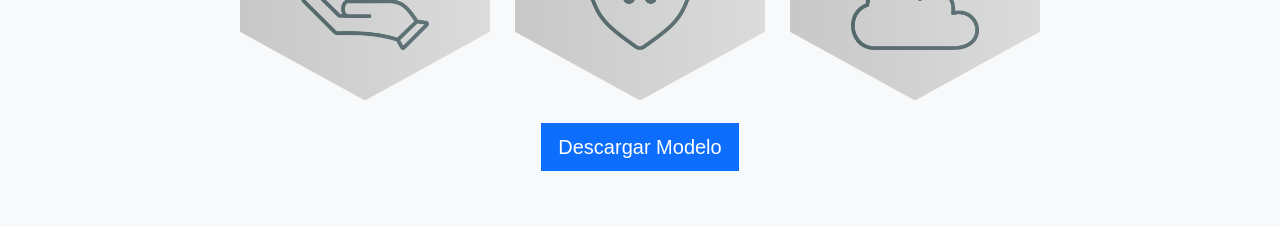
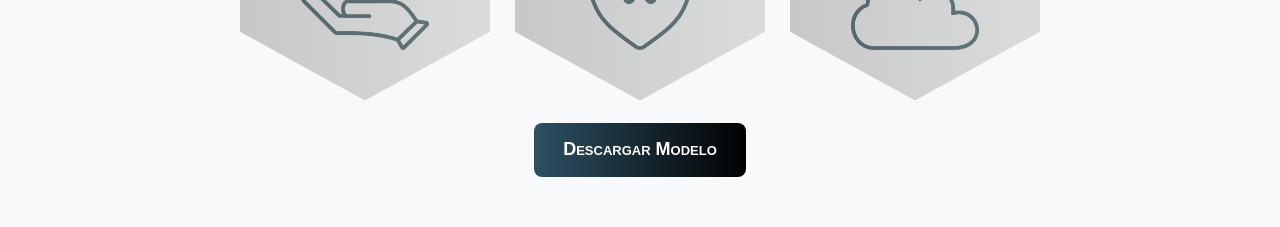
Before and after one commit to hernanr9317/sampleFrontendNextJs, a Next.js app: page / in a window 1280 px wide. Shown: the part 1560-1787 px from the top of the page. Built offline with nearby package versions, Linux system fonts and the light colour scheme; no server answers.

Commit message:
update style model button

```diff
--- a/components/ModeloSeguridad/index.jsx
+++ b/components/ModeloSeguridad/index.jsx
@@ -37,7 +37,7 @@ export const ModeloSeguridad = () => {
         </ul>
         <div className="col text-center mt-3 mb-5">
           <button
-            className="btn btn-primary btn-lg"
+            className="card__button btn-lg"
             onClick={() =>
               getModelo(
                 '../assets/images/ModeloSeguridad.pdf',
--- a/components/ModeloSeguridad/styles.scss
+++ b/components/ModeloSeguridad/styles.scss
@@ -10,14 +10,40 @@ $hexagon-image-color: linear-gradient(90deg, rgb(150, 150, 150) 0%, rgb(190, 190
 $honeycomb-max-width: 1200px;
 $viewport-thereshold: $hexagon-width + $hexagon-margin;
 
-.btn {
-    border-radius: 0;
+// .btn {
+//     border-radius: 0;
+
+//     @include desktop() {
+//         margin-top: 50px;
+//     }
+// }
+
+.card__button {
+  padding: 0.75em 1.6em;
+  width: fit-content;
+  width: -moz-fit-content; /* Prefijo necesario para Firefox  */
+  font-variant: small-caps;
+  font-weight: bold;
+  border-radius: 0.45em;
+  border: none;
+  background: linear-gradient(90deg, rgba(44,80,99,1) 0%, rgba(1,1,1,1) 100%);
+  font-family: var(--font-title);
+  font-size: 1.125rem;
+  color: white;
+
+  &:hover {
+    background: linear-gradient(90deg, rgba(44,80,99,1) 0%, rgb(63, 62, 62) 100%);
+    transition: all 0.400s ease-out;
+  }
+
+  &:focus {
+    text-decoration: underline;
+  }
 
     @include desktop() {
-        margin-top: 50px;
-    }
+      margin-top: 50px;
+  }
 }
-
 
 .honeycomb {
   display: flex;
```
